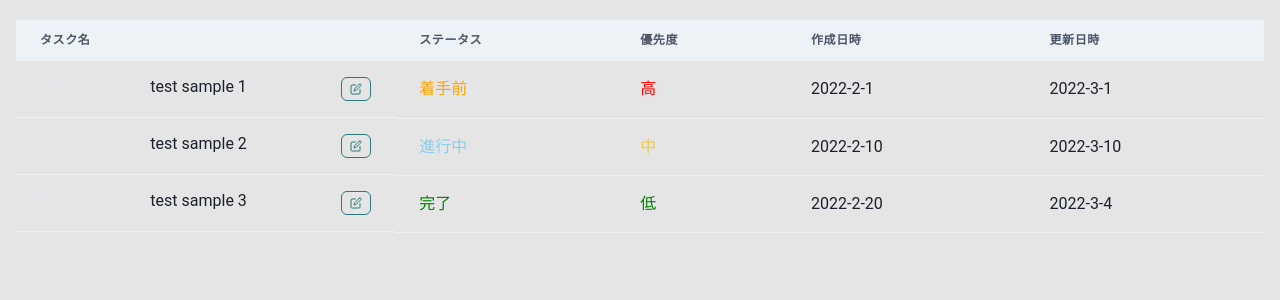
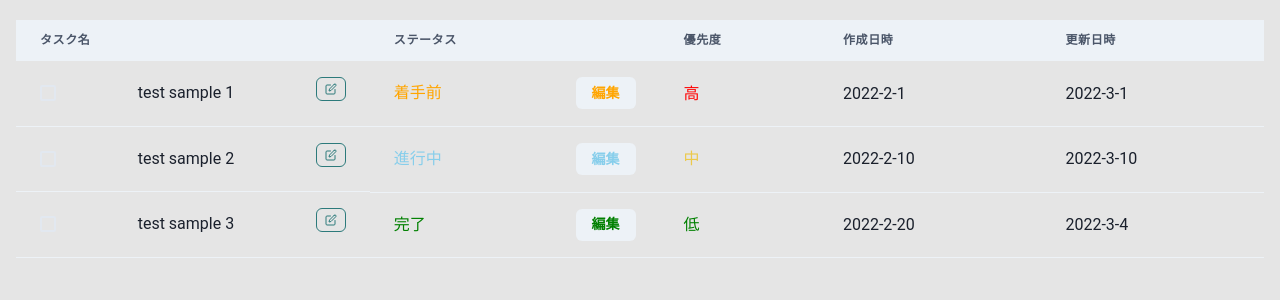
Before and after one commit to oneoneniaoniao/todo_team_3, a Next.js app: page /components/TodoList in a window 1280 px wide. Shown: the top 300 px of the page. Built offline with nearby package versions, Linux system fonts and the light colour scheme; what recoil-persist would draw is missing.

Commit message:
#10 ステータス管理の実装(編集ボタンを押した際に問題あり)

```diff
--- a/pages/components/TodoList.js
+++ b/pages/components/TodoList.js
@@ -1,49 +1,103 @@
 import Link from "next/link";
-import { useRecoilValue } from "recoil";
+import { useRecoilState, useRecoilValue } from "recoil";
 import { EditIcon } from "@chakra-ui/icons";
-import { Button, Checkbox, Container, Table, Tbody, Td, Text, Th, Thead, Tr } from "@chakra-ui/react";
+import {
+  Button,
+  Checkbox,
+  Container,
+  Flex,
+  Grid,
+  Select,
+  Table,
+  Tbody,
+  Td,
+  Text,
+  Th,
+  Thead,
+  Tr,
+} from "@chakra-ui/react";
 
 import { todosState } from "../atoms/atom";
+import { useState } from "react";
 
 const TodoList = () => {
-  const todos = useRecoilValue(todosState);
+  const [todos, setTodos] = useRecoilState(todosState);
 
   const renderStatus = (todo) => {
-    switch(todo.status) {
-      case '着手前':
-        return 'orange';
+    switch (todo.status) {
+      case "着手前":
+        return "orange";
         break;
 
-      case '進行中':
-        return 'skyblue'
+      case "進行中":
+        return "skyblue";
         break;
 
-      case '完了':
-        return 'green'
+      case "完了":
+        return "green";
         break;
     }
-  }
+  };
 
   const renderPriority = (todo) => {
-    switch(todo.priority) {
-      case '低':
-        return 'green';
+    switch (todo.priority) {
+      case "低":
+        return "green";
         break;
 
-      case '中':
-        return 'yellow.400'
+      case "中":
+        return "yellow.400";
         break;
 
-      case '高':
-        return 'red'
+      case "高":
+        return "red";
         break;
     }
-  }
+  };
+
+  const [isEditable, setIsEditable] = useState(false);
+  const [editId, setEditId] = useState();
+  const [newStatus, setNewStatus] = useState();
+
+
+  const handleSetNewStatus = (e) => {
+    setNewStatus(e.target.value);
+  };
+
+  const handleOpenEditStatus = ({ id, status }) => {
+    setEditId(id);
+    setIsEditable(true);
+    setNewStatus(status);
+    console.log(isEditable);
+
+  };
+
+  const handleCloseEditStatus = () => {
+    setIsEditable(false);
+    setEditId();
+    setNewStatus();
+  };
+
+  // 編集フォームへの値のコピー
+  const handleEditStatus = () => {
+    setTodos(
+      [...todos].map((todo) =>
+        todo.id === editId ? { ...todo, status: newStatus } : todo
+      )
+    );
+
+    handleCloseEditStatus();
+    setEditId();
+    setNewStatus();
+  };
+
+  // console.log(todos);
 
   return (
-    <Container h='100%' maxW='100%' mt='5'>
+    <>
+      <Container h="100%" maxW="100%" mt="5">
         <Table>
-        <Thead bg='gray.100'>
+          <Thead bg="gray.100">
             <Tr>
               <Th>タスク名</Th>
               <Th>ステータス</Th>
@@ -56,18 +110,62 @@ const TodoList = () => {
           <Tbody>
             {todos.map((todo) => (
               <Tr key={todo.id}>
-              <Td display='flex' justifyContent='space-between'>
+                <Td display="flex" justifyContent="space-between" h="65.5px">
                   <Checkbox />
                   <Link href={`/todos/${todo.id}`} passHref>
-                  <Text cursor='pointer' _hover={{opacity: 0.7}}>
+                    <Text
+                      cursor="pointer"
+                      _hover={{ opacity: 0.7 }}
+                      lineHeight="32.5px"
+                    >
                       {todo.title}
                     </Text>
                   </Link>
                   <Link href={`/todos/${todo.id}/edittask`} passHref>
-                  <Button size='xs' colorScheme='teal' variant='outline'><EditIcon /></Button>
+                    <Button size="xs" colorScheme="teal" variant="outline">
+                      <EditIcon />
+                    </Button>
                   </Link>
                 </Td>
-              <Td color={renderStatus(todo)}>{todo.status}</Td>
+                {!isEditable ? (
+                  <Td color={renderStatus(todo)}>
+                    <Flex justifyContent="space-between">
+                      <Text lineHeight="32.5px">{todo.status}</Text>
+                      <Button
+                        p="16px"
+                        size="sm"
+                        onClick={() => handleOpenEditStatus(todo)}
+                        value="edit"
+                      >
+                        編集
+                      </Button>
+                    </Flex>
+                  </Td>
+                ) : (
+                  <Td color={renderStatus(todo)}>
+                    <Flex justifyContent="space-between">
+                      <select
+                        value={newStatus}
+                        onChange={handleSetNewStatus}
+                        w="8px"
+                      >
+                        <option value="着手前">着手前</option>
+                        <option value="進行中">進行中</option>
+                        <option value="完了">完了</option>
+                      </select>
+
+                      <Button
+                        p="16px"
+                        size="sm"
+                        onClick={() => handleEditStatus()}
+                        value="save"
+                      >
+                        保存
+                      </Button>
+                    </Flex>
+                  </Td>
+                )}
+
                 <Td color={renderPriority(todo)}>{todo.priority}</Td>
                 <Td>{todo.createDate}</Td>
                 <Td>{todo.updateDate}</Td>
@@ -76,6 +174,7 @@ const TodoList = () => {
           </Tbody>
         </Table>
       </Container>
+    </>
   );
 };
 
```
Lines whose indentation alone changed are shown as unchanged.
